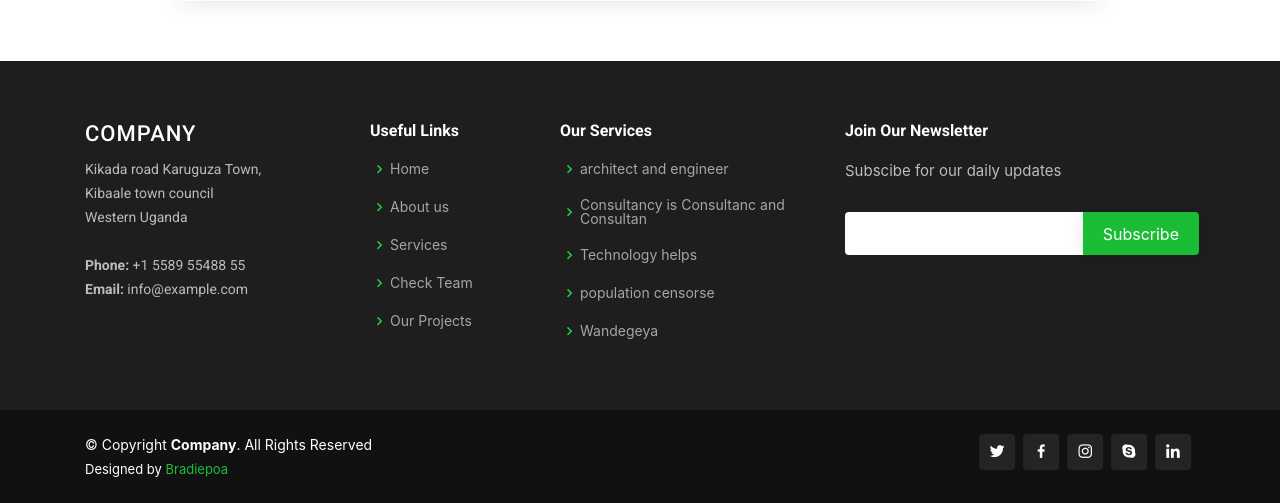
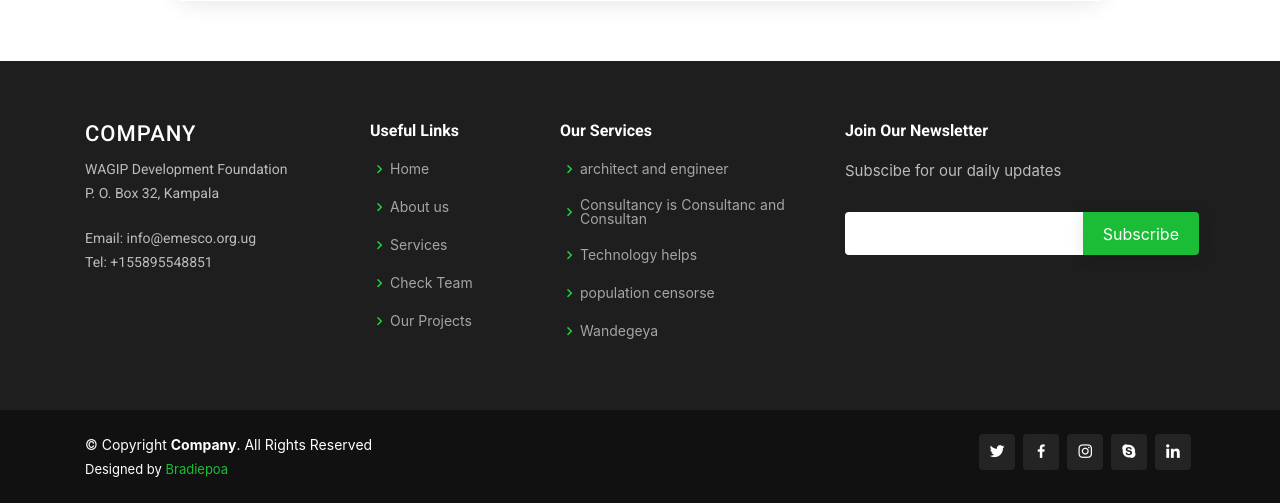
Before and after one commit to bradiepoa/wagipent, a Django app: page /contacts in a window 1280 px wide. Shown: the part 1276-1779 px from the top of the page. Run offline with Django 3.2, Linux system fonts and the light colour scheme; data comes from the database, SQL or seed files in the repository; some libraries are stand-ins or nearby versions.

Commit message:
added a dynamic footer

```diff
--- a/mainweb/templates/mainweb/footer.html
+++ b/mainweb/templates/mainweb/footer.html
@@ -7,13 +7,19 @@
 
           <div class="col-lg-3 col-md-6 footer-contact">
             <h3>Company</h3>
-            <p>
-              Kikada road Karuguza Town, <br>
-              Kibaale town council<br>
-              Western Uganda <br><br>
-              <strong>Phone:</strong> +1 5589 55488 55<br>
-              <strong>Email:</strong> info@example.com<br>
-            </p>
+          {% for location in locate|slice:":1" %}
+            <p>{{ location.Company_name }}</p>
+            <p>{{ location.P_o_box_no }} </p>
+          {% endfor %}
+          <br>
+
+          {% for emails in emailz|slice:":1" %}
+            <p>Email: {{emails.email}}</p>
+          {% endfor %}
+
+          {% for phone in phones|slice:":1" %}
+           <p>Tel: {{phone.Phone_number}}</p>
+          {% endfor %}
           </div>
 
           <div class="col-lg-2 col-md-6 footer-links">
```
